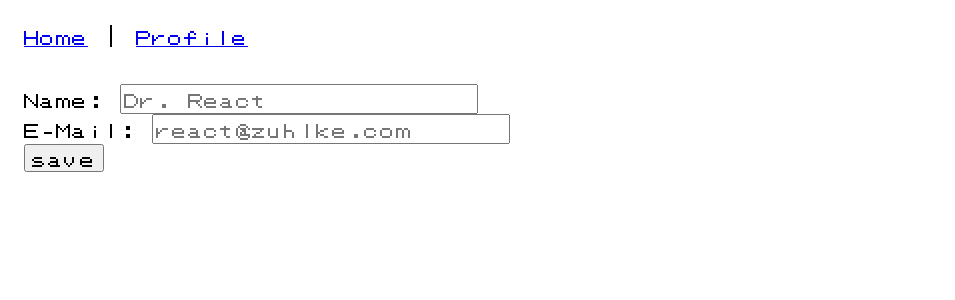
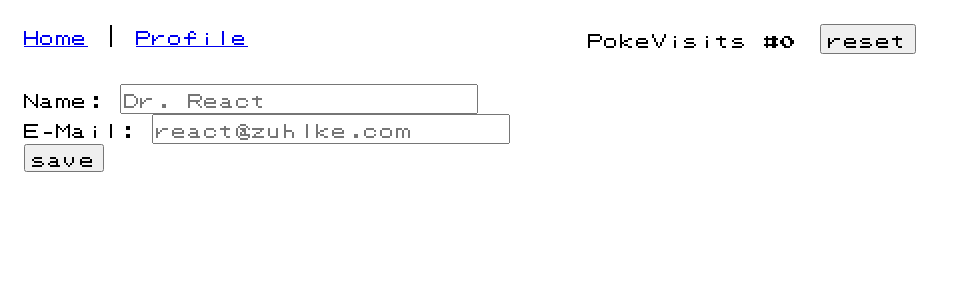
Before and after one commit to webplatformz/react-pokedex-vite, a React (Vite) app: page /profile in a window 1280 px wide. Shown: the top 300 px of the page, without its empty margins (0-955 px from the left). Built offline with nearby package versions, Linux system fonts and the light colour scheme.

Commit message:
Add poke visit counter sample in full

```diff
--- a/src/App.tsx
+++ b/src/App.tsx
@@ -7,6 +7,8 @@ import { QueryClient, QueryClientProvider } from "@tanstack/react-query";
 import { ProfilePage } from "./pages/profile/ProfilePage";
 import { useState } from "react";
 import { UserContext } from "./state/UserContext";
+import { usePokeVisit } from "./hooks/usePokeVisit/usePokeVisit";
+import { PokeVisitContext } from "./state/PokeVisitContext";
 
 const queryClient = new QueryClient();
 
@@ -34,7 +36,10 @@ const router = createBrowserRouter([
 function App() {
   const [username, setUsername] = useState("");
 
+  const pokeVisit = usePokeVisit();
+
   return (
+    <PokeVisitContext.Provider value={pokeVisit}>
       <UserContext.Provider
         value={{
           username,
@@ -45,6 +50,7 @@ function App() {
           <RouterProvider router={router} />
         </QueryClientProvider>
       </UserContext.Provider>
+    </PokeVisitContext.Provider>
   );
 }
 
--- a/src/components/layout/Layout.tsx
+++ b/src/components/layout/Layout.tsx
@@ -1,6 +1,7 @@
 import { Link, Outlet } from "react-router-dom";
 import styles from "./Layout.module.scss";
 import { useUserContext } from "../../state/UserContext";
+import { VisitCounter } from "./Visitcounter";
 
 export function Layout() {
   const { username } = useUserContext();
@@ -10,7 +11,8 @@ export function Layout() {
         <nav>
           <Link to="/pokemon">Home</Link> | <Link to="/profile">Profile</Link>
         </nav>
-        {username && <span>{`Hello, ${username}`}</span>}
+        <VisitCounter />
+        <span>{username && `Hello, ${username}`}</span>
       </header>
       <main>
         <Outlet />
--- /dev/null
+++ b/src/components/layout/VisitCounter.module.scss
@@ -0,0 +1,5 @@
+.root {
+  span {
+    margin-right: var(--poke-spacing-4);
+  }
+}
--- /dev/null
+++ b/src/components/layout/VisitCounter.tsx
@@ -0,0 +1,23 @@
+import { usePokeVisitContext } from "../../state/PokeVisitContext";
+import styles from "./VisitCounter.module.scss";
+
+function VisitCounter() {
+  const { state, dispatch } = usePokeVisitContext();
+
+  return (
+    <div className={styles.root}>
+      <span>{`PokeVisits #${state.length}`}</span>
+      <button
+        onClick={() =>
+          dispatch({
+            type: "reset",
+          })
+        }
+      >
+        reset
+      </button>
+    </div>
+  );
+}
+
+export { VisitCounter };
--- /dev/null
+++ b/src/hooks/usePokeVisit/types.ts
@@ -0,0 +1,12 @@
+export type AddPokeVisitAction = {
+  type: "add";
+  value: string;
+};
+
+export type ResetPokeVisitAction = {
+  type: "reset";
+};
+
+export type PokeVisitAction = AddPokeVisitAction | ResetPokeVisitAction;
+
+export type PokeVisitState = string[];
--- /dev/null
+++ b/src/hooks/usePokeVisit/usePokeVisit.ts
@@ -0,0 +1,25 @@
+import { useReducer } from "react";
+import { PokeVisitState, PokeVisitAction } from "./types";
+
+export const initialState: PokeVisitState = [];
+
+export function pokeVisitReducer(
+  state: PokeVisitState,
+  action: PokeVisitAction
+): PokeVisitState {
+  switch (action.type) {
+    case "add":
+      return [...new Set([...state, action.value])];
+    case "reset":
+      return initialState;
+    default:
+      throw new Error("unknown action type");
+  }
+}
+
+const usePokeVisit = () => {
+  const [state, dispatch] = useReducer(pokeVisitReducer, initialState);
+  return { state, dispatch };
+};
+
+export { usePokeVisit };
--- a/src/pages/details/DetailPage.tsx
+++ b/src/pages/details/DetailPage.tsx
@@ -2,6 +2,8 @@ import { useQuery } from "@tanstack/react-query";
 import { useParams } from "react-router-dom";
 import { fetcher } from "../../api/fetcher";
 import { PokemonDetailDto } from "../../api/pokeApi";
+import { useEffect } from "react";
+import { usePokeVisitContext } from "../../state/PokeVisitContext";
 
 function DetailPage() {
   const { pokemonName } = useParams<"pokemonName">();
@@ -12,12 +14,23 @@ function DetailPage() {
     queryFn: () => fetcher<PokemonDetailDto>(uri),
   });
 
+  const { state, dispatch } = usePokeVisitContext();
+
+  useEffect(() => {
+    pokemonName &&
+      dispatch({
+        type: "add",
+        value: pokemonName,
+      });
+  }, [dispatch, pokemonName]);
+
   if (isLoading) return <div>LOADING</div>;
   if (isError) return <div>ERROR while loading data</div>;
 
   return (
     <div>
-      <span>{pokemonName}</span>
+      <h1>{pokemonName}</h1>
+      <h2>{`This is the pokemon #${state.length} you visit`}</h2>
       <img src={data?.sprites.front_shiny} alt={pokemonName} />
     </div>
   );
--- /dev/null
+++ b/src/state/PokeVisitContext.ts
@@ -0,0 +1,17 @@
+import { createContext, useContext } from "react";
+import { PokeVisitAction, PokeVisitState } from "../hooks/usePokeVisit/types";
+
+type PokeVisitContextValue = {
+  state: PokeVisitState;
+  dispatch: (value: PokeVisitAction) => void;
+};
+
+export const PokeVisitContext = createContext<
+  PokeVisitContextValue | undefined
+>(undefined);
+
+export function usePokeVisitContext(): PokeVisitContextValue {
+  const context = useContext(PokeVisitContext);
+  if (!context) throw new Error("…");
+  return context;
+}
```
Lines whose indentation alone changed are shown as unchanged.
